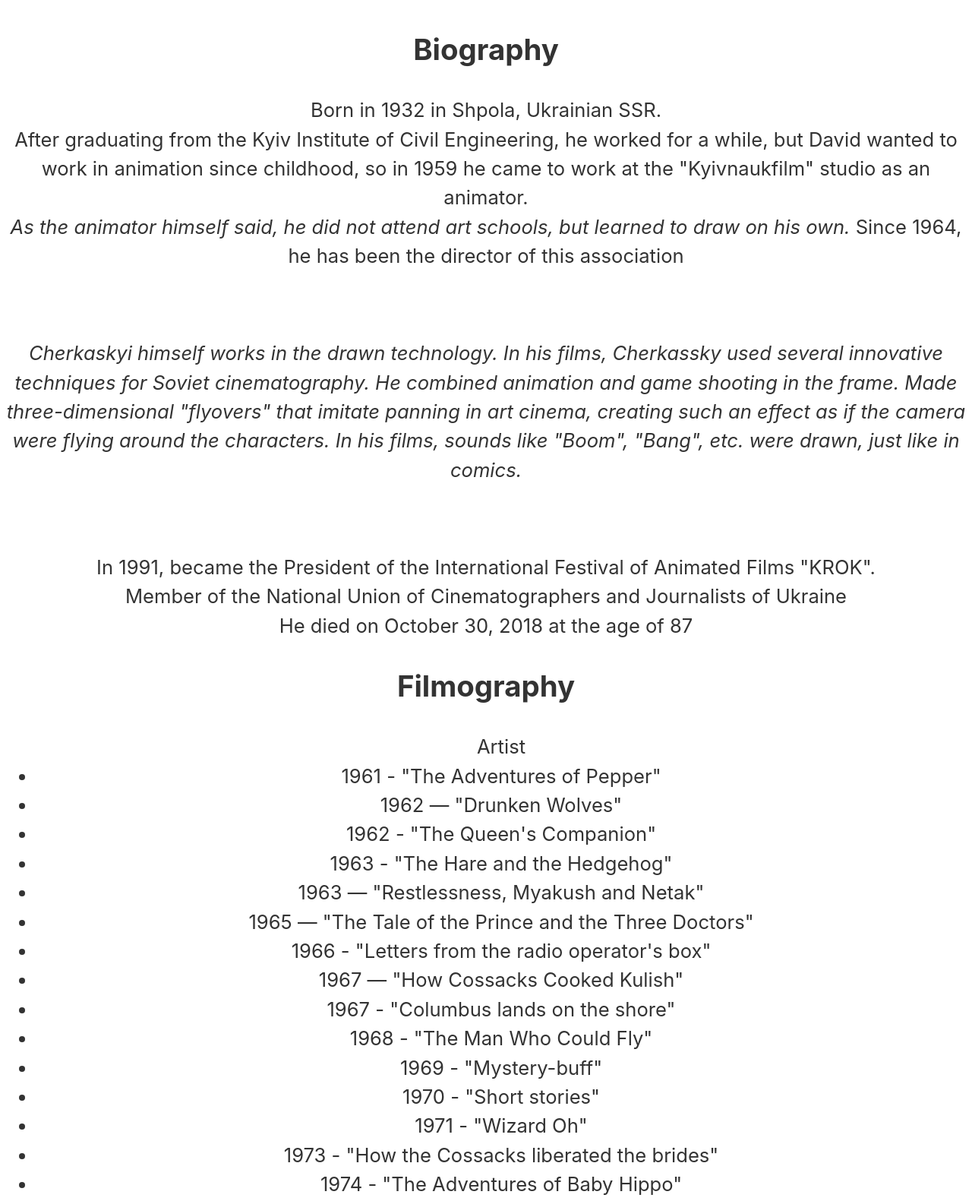
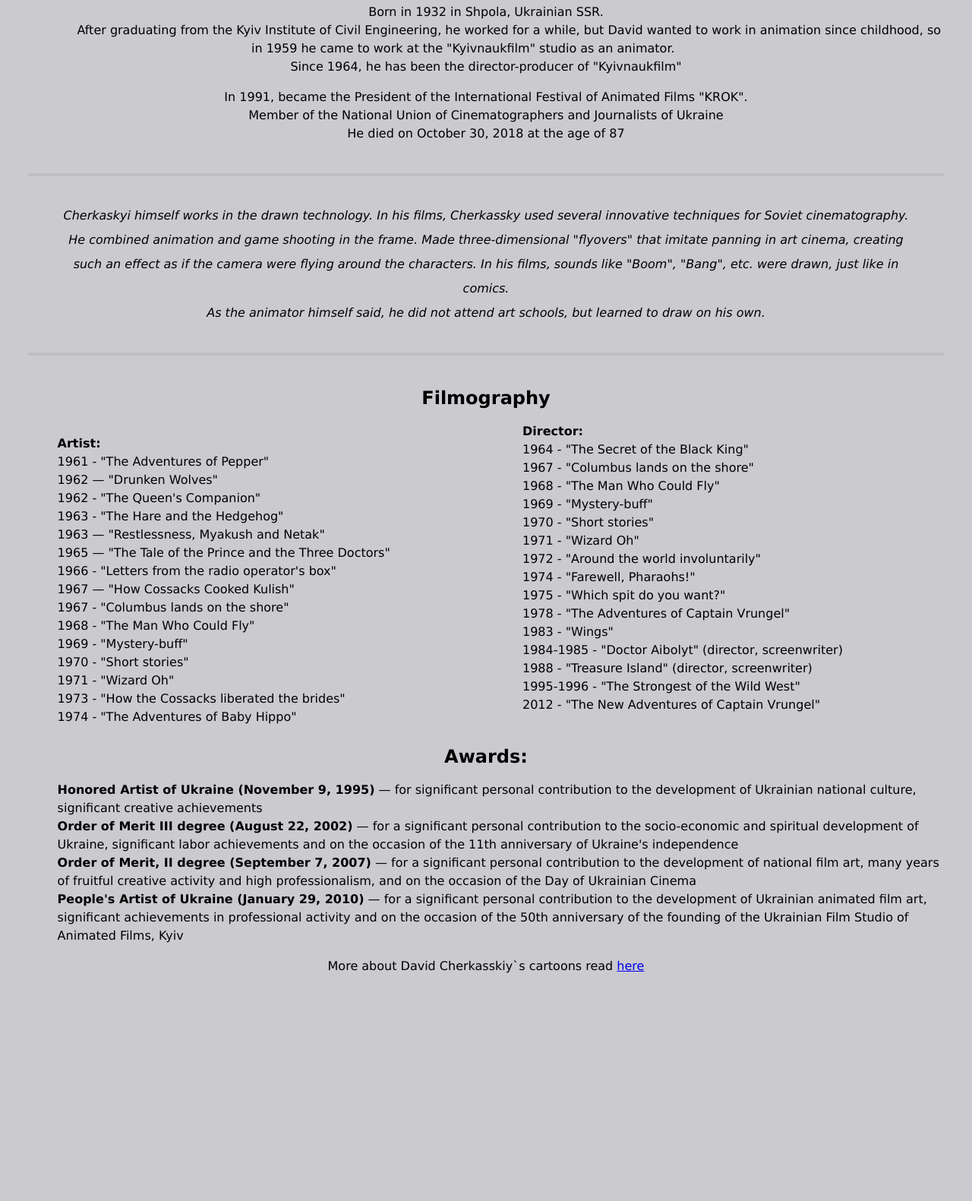
Before and after one commit to Maria-Dusheiko/Tribute-page, a plain HTML site: page index.html in a window 1280 px wide. Shown: the part 795-2376 px from the top of the page at 76% size. After the commit the page ends 2130 px from the top, so only its background shows below. Drawn offline with Linux system fonts and the light colour scheme.

Commit message:
modified:   index.html modified:   style/styles.css

```diff
--- a/index.html
+++ b/index.html
@@ -21,22 +21,22 @@ The creator of the cartoons "Columbus Docks" (1967),  "Wizard Oh" (1971),  "Wing
         <section id="tribute-info">
           <h2>Biography</h2>
           <p >Born in 1932 in Shpola, Ukrainian SSR.<br>
-          After graduating from the Kyiv Institute of Civil Engineering, he worked for a while, but David wanted to work in
-        animation since childhood, so in 1959 he came to work at the "Kyivnaukfilm" studio as an animator.<br>
-         <span>As the animator himself said, he did not attend art schools, but learned to draw on his own.</span>
-          Since 1964, he has been the
-        director of this association </p><br>
-        <p><span>Cherkaskyi himself works in the drawn technology. In his films, Cherkassky used several innovative techniques for Soviet
+         <span class="bio">After graduating from the Kyiv Institute of Civil Engineering, he worked for a while, but David wanted to work in
+        animation since childhood, so in 1959 he came to work at the "Kyivnaukfilm" studio as an animator.</span><br>
+           Since 1964, he has been the director-producer of "Kyivnaukfilm" <p>In 1991, became the President of the International Festival of Animated Films "KROK".<br>
+            Member of the National Union of Cinematographers and Journalists of Ukraine <br>
+            He died on October 30, 2018 at the age of 87</p></p><br>
+
+        <p class="skill">Cherkaskyi himself works in the drawn technology. In his films, Cherkassky used several innovative techniques for Soviet
         cinematography. He combined animation and game shooting in the frame. Made three-dimensional "flyovers" that imitate
         panning in art cinema, creating such an effect as if the camera were flying around the characters. In his films, sounds
-        like "Boom", "Bang", etc. were drawn, just like in comics.</span></p><br>
-        <p>In 1991, became the President of the International Festival of Animated Films "KROK".<br>
-         Member of the National Union of Cinematographers and Journalists of Ukraine <br>
-        He died on October 30, 2018 at the age of 87</p>
+        like "Boom", "Bang", etc. were drawn, just like in comics. <br>As the animator himself said, he did not attend art schools, but learned to draw on his own.</p><br>
+
         </section>
         <section class="filmography">
             <h2>Filmography</h2>
-        <ul>Artist
+            <div>
+        <ul class="art"><b>Artist:</b>
             <li>1961 - "The Adventures of Pepper"</li>
             <li>1962 — "Drunken Wolves"</li>
             <li>1962 - "The Queen's Companion"</li>
@@ -52,8 +52,8 @@ The creator of the cartoons "Columbus Docks" (1967),  "Wizard Oh" (1971),  "Wing
             <li> 1971 - "Wizard Oh"</li>
             <li>  1973 - "How the Cossacks liberated the brides"</li>
             <li>  1974 - "The Adventures of Baby Hippo"</li>
-         </ul>
-        <ul>Director-producer
+         </ul >
+        <ul class="dir"><b>Director:</b>
         <li>1964 - "The Secret of the Black King"</li>
         <li>1967 - "Columbus lands on the shore"</li>
         <li> 1968 - "The Man Who Could Fly"</li>
@@ -61,16 +61,34 @@ The creator of the cartoons "Columbus Docks" (1967),  "Wizard Oh" (1971),  "Wing
          <li>1970 - "Short stories"</li>
          <li>1971 - "Wizard Oh"</li>
          <li>1972 - "Around the world involuntarily"</li>
-         <li>1974 - "Farewell, Pharaohs!" (co-authored with Vyacheslav Vinnyk, Odesa Film Studio)</li>
-        <li>1975 - "Which spit do you want?" (Honorary diploma of the XIII ICF in Krakow)</li>
-         <li>1978 — "The Adventures of Captain Vrungel" (t/f, 13 p.; Diploma of the All-Union Television Festival in Yerevan)</li>
+         <li>1974 - "Farewell, Pharaohs!"</li>
+        <li>1975 - "Which spit do you want?" </li>
+         <li>1978 - "The Adventures of Captain Vrungel"</li>
          <li>1983 - "Wings"</li>
-         <li>1984—1985 — "Doctor Aibolyt" (director, screenwriter)</li>
+         <li>1984-1985 - "Doctor Aibolyt" (director, screenwriter)</li>
          <li>1988 - "Treasure Island" (director, screenwriter)</li>
-        <li>1995-1996 — "The Strongest of the Wild West"</li>
-        <li>2012 — "The New Adventures of Captain Vrungel" (2012, c/m, co-author)</li>
+        <li>1995-1996 - "The Strongest of the Wild West"</li>
+        <li>2012 - "The New Adventures of Captain Vrungel" </li>
         </ul>
+        </div>
         </section>
+        <section >
+            <h2>Awards:</h2>
+            <ul class="awards">
+                <li> <span>Honored Artist of Ukraine (November 9, 1995)</span>  — for significant personal contribution to the development of Ukrainian
+                national culture, significant creative achievements</li>
+                <li>  <span>Order of Merit III degree (August 22, 2002)</span> — for a significant personal contribution to the socio-economic and
+                spiritual development of Ukraine, significant labor achievements and on the occasion of the 11th anniversary of
+                Ukraine's independence</li>
+                <li> <span>Order of Merit, II degree (September 7, 2007)</span>   — for a significant personal contribution to the development of national
+                film art, many years of fruitful creative activity and high professionalism, and on the occasion of the Day of Ukrainian
+                Cinema</li>
+                <li> <span>People's Artist of Ukraine (January 29, 2010)</span> — for a significant personal contribution to the development of Ukrainian animated film art, significant achievements in
+                professional activity and on the occasion of the 50th anniversary of the founding of the Ukrainian Film Studio of
+                Animated Films, Kyiv</li>
+            </ul>
+        </section>
+        <p> More about David Cherkasskiy`s cartoons read <a href="https://linoleumfest.com/en/program/special-screenings/blocks/ukr-retro" id="tribute-link" target="_blank"> here</a> </p>
     </main>
 </body>
 </html>
--- a/style/styles.css
+++ b/style/styles.css
@@ -1,11 +1,51 @@
 body {
-    font-family: -apple-system, BlinkMacSystemFont, 'Segoe UI', 'Roboto', 'Helvetica Neue', Arial, sans-serif;
-        font-size: 1.6rem;
-        line-height: 1.5;
-        text-align: center;
-        color: #333;
+    margin:10px;
+    padding: 2%;
+    font-family: Verdana, Geneva, Tahoma, sans-serif;
+    text-align: center;
+    background-color: rgb(203, 202, 207);
+    display: block;
+    line-height: 1.5em ;
 }
 
-span{
-    font-style: italic;
+
+#img-div {
+ background-color: whitesmoke;
+padding: 2%;
 }
+
+#image {
+max-width: 90%;
+height: auto;
+
+}
+#img-caption {
+font-style: oblique;
+}
+
+
+.skill {
+    margin: 0;
+     border-top: 4px solid silver;
+    border-bottom: 4px solid silver;
+    line-height: 2em;
+    font-style: oblique;
+    padding: 3%;
+}
+
+.art, .dir, .awards {
+    line-height: 1,5em;
+  text-align: left;
+  list-style: none;
+}
+span {
+    font-weight: bolder;
+}
+.bio {
+    font-weight: normal;
+    max-width: 60%;
+    margin: 5%;
+}
+div {
+    column-count: 2;
+}
```
